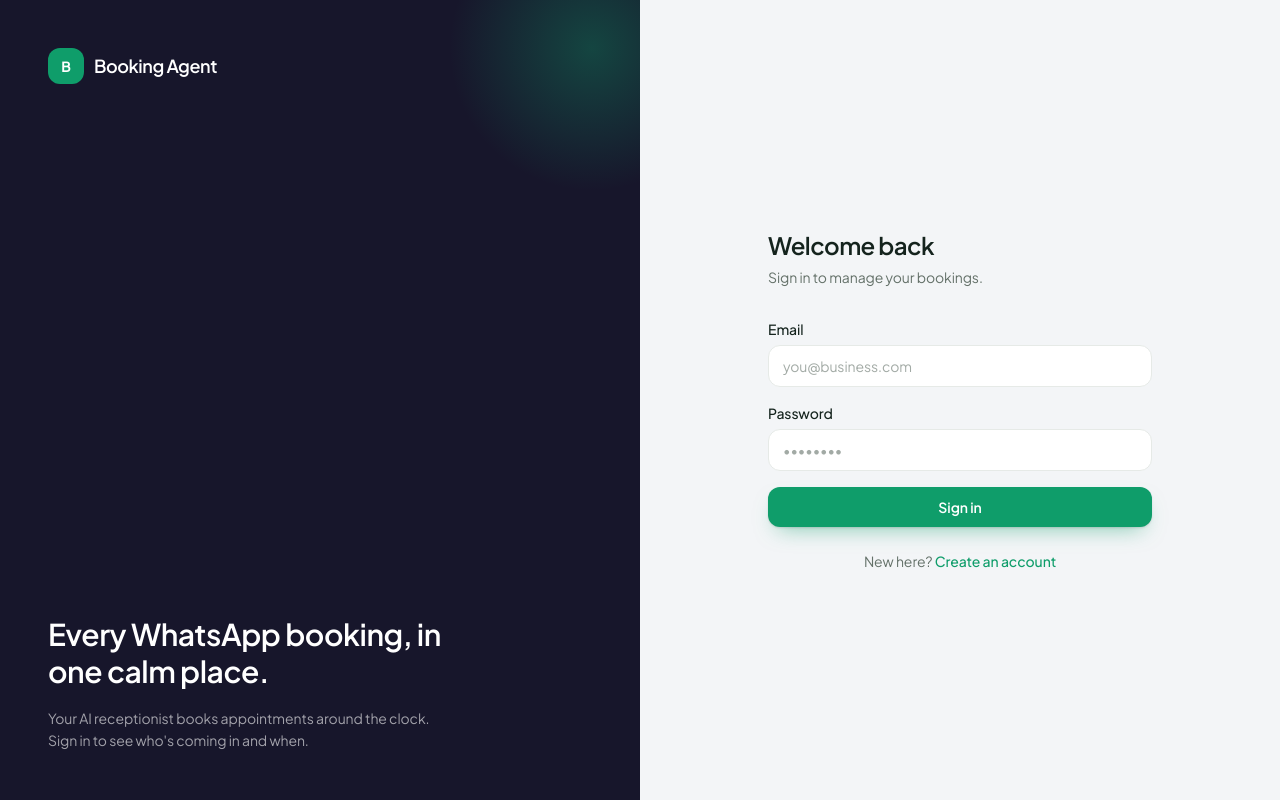
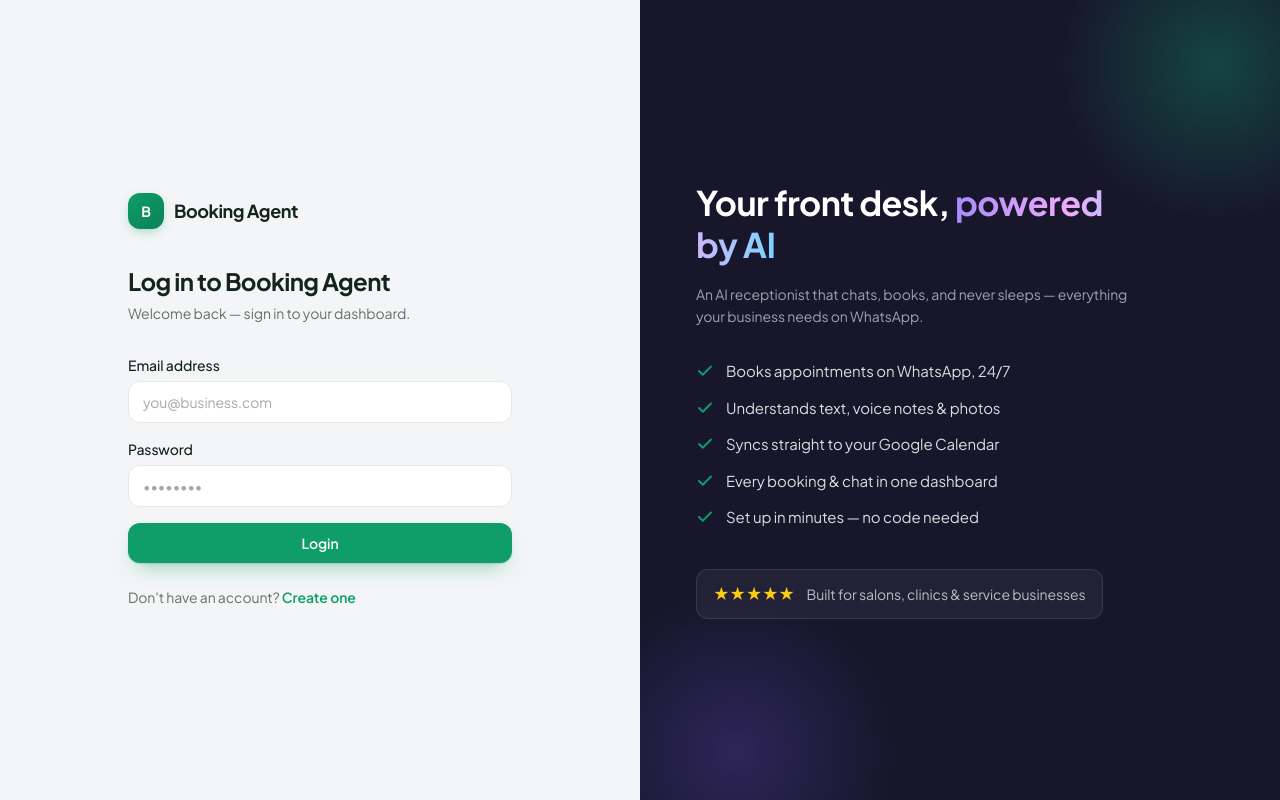
Before and after one commit to touseefbhatti728-droid/whatsapp-agent-dashboard, a Next.js app: page /login in a window 1280 px wide. Built offline with nearby package versions, Linux system fonts and the light colour scheme; no server answers; the database is empty.

Commit message:
Resora AI login and signup design

```diff
--- a/src/components/LoginForm.js
+++ b/src/components/LoginForm.js
@@ -5,7 +5,18 @@
 import { useRouter } from "next/navigation";
 import { createClient } from "@/lib/supabase/client";
 
-export default function LoginForm({ appName = "Booking Agent" }) {
+const Tick = (
+  <svg width="18" height="18" viewBox="0 0 24 24" fill="none" stroke="currentColor" strokeWidth="2.5" strokeLinecap="round" strokeLinejoin="round" className="text-brand"><path d="M20 6 9 17l-5-5"/></svg>
+);
+const BULLETS = [
+  "Books appointments on WhatsApp, 24/7",
+  "Understands text, voice notes & photos",
+  "Syncs straight to your Google Calendar",
+  "Every booking & chat in one dashboard",
+  "Set up in minutes — no code needed",
+];
+
+export default function LoginForm({ appName = "Resora AI" }) {
   const router = useRouter();
   const [email, setEmail] = useState("");
   const [password, setPassword] = useState("");
@@ -23,28 +34,19 @@
 
   return (
     <main className="grid min-h-screen lg:grid-cols-2">
-      <div className="relative hidden overflow-hidden bg-ink lg:flex lg:flex-col lg:justify-between lg:p-12">
-        <div className="flex items-center gap-2.5 text-white">
-          <div className="flex h-9 w-9 items-center justify-center rounded-xl bg-brand text-sm font-bold">{appName.charAt(0)}</div>
-          <span className="text-lg font-semibold tracking-tight">{appName}</span>
-        </div>
-        <div>
-          <h2 className="max-w-md text-3xl font-semibold leading-tight text-white">Every WhatsApp booking, in one calm place.</h2>
-          <p className="mt-4 max-w-sm text-sm leading-relaxed text-white/60">Your AI receptionist books appointments around the clock. Sign in to see who's coming in and when.</p>
-        </div>
-        <div className="pointer-events-none absolute -right-24 -top-24 h-72 w-72 rounded-full" style={{ background: "radial-gradient(circle, rgb(var(--brand-rgb) / 0.35), transparent 70%)" }} />
-      </div>
+      <div className="flex items-center justify-center px-6 py-14">
+        <div className="w-full max-w-sm">
+          <div className="mb-9 flex items-center gap-2.5">
+            <div className="logo-mark h-9 w-9 text-sm">{appName.charAt(0)}</div>
+            <span className="text-lg font-bold tracking-tight text-text">{appName}</span>
+          </div>
 
-      <div className="flex items-center justify-center px-6 py-16">
-        <div className="w-full max-w-sm">
-          <div className="mb-8 lg:hidden">
-            <div className="flex h-10 w-10 items-center justify-center rounded-xl bg-brand text-white"><span className="text-lg font-bold">{appName.charAt(0)}</span></div>
-          </div>
-          <h1 className="text-2xl font-semibold tracking-tight text-text">Welcome back</h1>
-          <p className="mt-1.5 text-sm text-muted">Sign in to manage your bookings.</p>
+          <h1 className="text-2xl font-bold tracking-tight text-text">Log in to {appName}</h1>
+          <p className="mt-1.5 text-sm text-muted">Welcome back — sign in to your dashboard.</p>
+
           <div className="mt-8 space-y-4">
             <div>
-              <label className="mb-1.5 block text-sm font-medium text-text">Email</label>
+              <label className="mb-1.5 block text-sm font-medium text-text">Email address</label>
               <input type="email" value={email} onChange={(e) => setEmail(e.target.value)} onKeyDown={(e) => e.key === "Enter" && handleSignIn()} className="field" placeholder="you@business.com" />
             </div>
             <div>
@@ -52,9 +54,33 @@
               <input type="password" value={password} onChange={(e) => setPassword(e.target.value)} onKeyDown={(e) => e.key === "Enter" && handleSignIn()} className="field" placeholder="••••••••" />
             </div>
             {error && <p className="rounded-lg bg-red-50 px-3 py-2 text-sm text-red-600">{error}</p>}
-            <button onClick={handleSignIn} disabled={loading} className="btn-brand w-full">{loading ? "Signing in…" : "Sign in"}</button>
+            <button onClick={handleSignIn} disabled={loading} className="btn-brand w-full">{loading ? "Signing in…" : "Login"}</button>
           </div>
-          <p className="mt-6 text-center text-sm text-muted">New here? <Link href="/signup" className="font-medium text-brand hover:text-brand-dark">Create an account</Link></p>
+
+          <p className="mt-6 text-sm text-muted">Don't have an account? <Link href="/signup" className="font-semibold text-brand hover:text-brand-dark">Create one</Link></p>
+        </div>
+      </div>
+
+      <div className="relative hidden overflow-hidden bg-ink lg:flex lg:flex-col lg:justify-center lg:px-14">
+        <div className="pointer-events-none absolute -right-24 -top-24 h-80 w-80 rounded-full" style={{ background: "radial-gradient(circle, rgb(var(--brand-rgb) / 0.35), transparent 70%)" }} />
+        <div className="pointer-events-none absolute -bottom-28 -left-16 h-80 w-80 rounded-full" style={{ background: "radial-gradient(circle, rgba(124,92,252,0.22), transparent 70%)" }} />
+        <div className="relative">
+          <h2 className="max-w-md text-[34px] font-bold leading-tight text-white">
+            Your front desk,{" "}
+            <span style={{ backgroundImage: "linear-gradient(90deg,#a78bfa,#f0abfc,#7dd3fc)", WebkitBackgroundClip: "text", backgroundClip: "text", color: "transparent" }}>powered by AI</span>
+          </h2>
+          <p className="mt-4 max-w-md text-sm leading-relaxed text-white/60">
+            An AI receptionist that chats, books, and never sleeps — everything your business needs on WhatsApp.
+          </p>
+          <ul className="mt-8 space-y-3.5">
+            {BULLETS.map((b) => (
+              <li key={b} className="flex items-center gap-3 text-[15px] text-white/85">{Tick}{b}</li>
+            ))}
+          </ul>
+          <div className="mt-10 inline-flex items-center gap-3 rounded-xl border border-white/10 bg-white/5 px-4 py-3">
+            <span className="text-base tracking-tight text-yellow-400">★★★★★</span>
+            <span className="text-sm text-white/70">Built for salons, clinics & service businesses</span>
+          </div>
         </div>
       </div>
     </main>
--- a/src/components/SignupForm.js
+++ b/src/components/SignupForm.js
@@ -5,9 +5,20 @@
 import { useRouter } from "next/navigation";
 import { createClient } from "@/lib/supabase/client";
 
-export default function SignupForm({ appName = "Booking Agent" }) {
+const Tick = (
+  <svg width="18" height="18" viewBox="0 0 24 24" fill="none" stroke="currentColor" strokeWidth="2.5" strokeLinecap="round" strokeLinejoin="round" className="text-brand"><path d="M20 6 9 17l-5-5"/></svg>
+);
+const BULLETS = [
+  "Free to set up — start in minutes",
+  "AI books appointments on WhatsApp 24/7",
+  "Understands text, voice notes & photos",
+  "Syncs with your Google Calendar",
+  "Manage everything from one dashboard",
+];
+
+export default function SignupForm({ appName = "Resora AI" }) {
   const router = useRouter();
-  const [f, setF] = useState({ name: "", email: "", password: "", location: "", hours: "", services: "", faq: "" });
+  const [f, setF] = useState({ name: "", email: "", password: "", location: "", hours: "", services: "" });
   const [error, setError] = useState("");
   const [notice, setNotice] = useState("");
   const [loading, setLoading] = useState(false);
@@ -18,52 +29,31 @@
     if (!f.name.trim()) return setError("Please enter your business name.");
     if (!f.email.trim()) return setError("Please enter your email.");
     if (f.password.length < 6) return setError("Password must be at least 6 characters.");
-
     setLoading(true);
     const supabase = createClient();
     const { data, error: signErr } = await supabase.auth.signUp({ email: f.email.trim(), password: f.password });
     if (signErr) { setLoading(false); return setError(signErr.message); }
-
-    if (!data.session) {
-      setLoading(false);
-      setNotice("Account created! Please check your email to confirm, then sign in.");
-      return;
-    }
-
+    if (!data.session) { setLoading(false); setNotice("Account created! Please check your email to confirm, then sign in."); return; }
     const { error: bizErr } = await supabase.from("businesses").insert({
-      owner_id: data.user.id,
-      name: f.name.trim(),
-      location: f.location.trim() || null,
-      hours: f.hours.trim() || null,
-      services: f.services.trim() || null,
-      faq: f.faq.trim() || null,
-      status: "active",
+      owner_id: data.user.id, name: f.name.trim(), location: f.location.trim() || null,
+      hours: f.hours.trim() || null, services: f.services.trim() || null, status: "active",
     });
     setLoading(false);
     if (bizErr) { setError("Account made, but saving business failed: " + bizErr.message); return; }
-
-    router.push("/dashboard");
-    router.refresh();
+    router.push("/dashboard"); router.refresh();
   }
 
   return (
     <main className="grid min-h-screen lg:grid-cols-2">
-      <div className="relative hidden overflow-hidden bg-ink lg:flex lg:flex-col lg:justify-between lg:p-12">
-        <div className="flex items-center gap-2.5 text-white">
-          <div className="logo-mark flex h-9 w-9 items-center justify-center text-sm">{appName.charAt(0)}</div>
-          <span className="text-lg font-bold tracking-tight">{appName}</span>
-        </div>
-        <div>
-          <h2 className="max-w-md text-3xl font-semibold leading-tight text-white">Your AI receptionist, ready in minutes.</h2>
-          <p className="mt-4 max-w-sm text-sm leading-relaxed text-white/60">Create your account, tell us about your business, and start taking bookings on WhatsApp — 24/7.</p>
-        </div>
-        <div className="pointer-events-none absolute -right-24 -top-24 h-72 w-72 rounded-full" style={{ background: "radial-gradient(circle, rgb(var(--brand-rgb) / 0.35), transparent 70%)" }} />
-      </div>
-
       <div className="flex items-center justify-center px-6 py-12">
         <div className="w-full max-w-md">
+          <div className="mb-7 flex items-center gap-2.5">
+            <div className="logo-mark h-9 w-9 text-sm">{appName.charAt(0)}</div>
+            <span className="text-lg font-bold tracking-tight text-text">{appName}</span>
+          </div>
+
           <h1 className="text-2xl font-bold tracking-tight text-text">Create your account</h1>
-          <p className="mt-1.5 text-sm text-muted">Takes about a minute.</p>
+          <p className="mt-1.5 text-sm text-muted">Takes about a minute — no card needed.</p>
 
           <div className="mt-7 space-y-4">
             <Field label="Business name" value={f.name} onChange={(v) => set("name", v)} placeholder="Glow Beauty Salon" />
@@ -81,9 +71,30 @@
             <button onClick={submit} disabled={loading} className="btn-brand w-full">{loading ? "Creating…" : "Create account"}</button>
           </div>
 
-          <p className="mt-5 text-center text-sm text-muted">
-            Already have an account? <Link href="/login" className="font-medium text-brand hover:text-brand-dark">Sign in</Link>
+          <p className="mt-5 text-sm text-muted">Already have an account? <Link href="/login" className="font-semibold text-brand hover:text-brand-dark">Sign in</Link></p>
+        </div>
+      </div>
+
+      <div className="relative hidden overflow-hidden bg-ink lg:flex lg:flex-col lg:justify-center lg:px-14">
+        <div className="pointer-events-none absolute -right-24 -top-24 h-80 w-80 rounded-full" style={{ background: "radial-gradient(circle, rgb(var(--brand-rgb) / 0.35), transparent 70%)" }} />
+        <div className="pointer-events-none absolute -bottom-28 -left-16 h-80 w-80 rounded-full" style={{ background: "radial-gradient(circle, rgba(124,92,252,0.22), transparent 70%)" }} />
+        <div className="relative">
+          <h2 className="max-w-md text-[34px] font-bold leading-tight text-white">
+            Start taking bookings{" "}
+            <span style={{ backgroundImage: "linear-gradient(90deg,#a78bfa,#f0abfc,#7dd3fc)", WebkitBackgroundClip: "text", backgroundClip: "text", color: "transparent" }}>on autopilot</span>
+          </h2>
+          <p className="mt-4 max-w-md text-sm leading-relaxed text-white/60">
+            Join businesses letting AI handle their WhatsApp — replies, bookings, and reminders, all day.
           </p>
+          <ul className="mt-8 space-y-3.5">
+            {BULLETS.map((b) => (
+              <li key={b} className="flex items-center gap-3 text-[15px] text-white/85">{Tick}{b}</li>
+            ))}
+          </ul>
+          <div className="mt-10 inline-flex items-center gap-3 rounded-xl border border-white/10 bg-white/5 px-4 py-3">
+            <span className="text-base tracking-tight text-yellow-400">★★★★★</span>
+            <span className="text-sm text-white/70">Built for salons, clinics & service businesses</span>
+          </div>
         </div>
       </div>
     </main>
```
